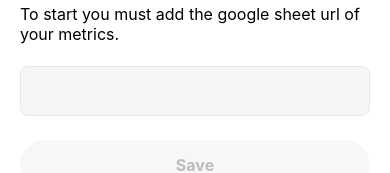
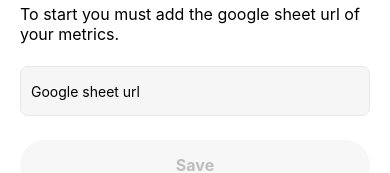
Before and after one commit to alegrimminck/metrics-uploader, a React Native app: screen / in a window 390 px wide. Shown: the part 151-324 px from the top of the page. Built offline with nearby package versions, Linux system fonts and the light colour scheme.

Commit message:
feat(gettingStarted): add callback method

```diff
--- a/components/MGettingStarted.tsx
+++ b/components/MGettingStarted.tsx
@@ -4,9 +4,8 @@ import MTextInput from './MTextInput';
 import colors from '../constants/colors';
 import MButton from './MButton';
 
-const GettingStarted = () => {
+const GettingStarted = ({onSave}) => {
   const [inputValue, setInputValue] = useState('');
-  const [saveValue, setSaveValue] = useState('');
   const [isButtonDisabled, setIsButtonDisabled] = useState(true);
 
   const handleInputChange = (text) => {
@@ -15,7 +14,7 @@ const GettingStarted = () => {
   };
 
   const handleButtonPress = () => {
-    setSaveValue(inputValue)
+    onSave(inputValue)
   };
 
   return (
@@ -23,7 +22,7 @@ const GettingStarted = () => {
       <Text style={styles.title}>Metrics Uploader</Text>
       <Text style={styles.subtitle}>Getting started</Text>
       <Text style={styles.description}>To start you must add the google sheet url of your metrics.</Text>
-      <MTextInput onChangeText={handleInputChange}/>
+      <MTextInput onChangeText={handleInputChange} placeholder="Google sheet url"/>
       <MButton type="primary" text="Save" onPress={handleButtonPress} disabled={isButtonDisabled}/>
     </View>
   );
```
